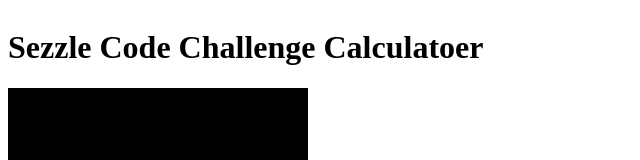
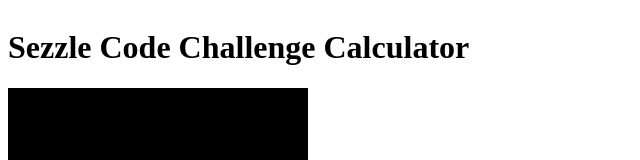
Before and after one commit to KingmanDouglass/code-challenge, a React (Create React App) app: page / in a window 1280 px wide. Shown: the top 160 px of the page, without its empty margins (0-640 px from the left). Built offline with nearby package versions, Linux system fonts and the light colour scheme; no server answers.

Commit message:
i spelled calculator wrong in my header....

```diff
--- a/src/components/App/App.js
+++ b/src/components/App/App.js
@@ -6,7 +6,7 @@
 const App = () => (
   <div className="App">
     <header>
-      <h1>Sezzle Code Challenge Calculatoer</h1>
+      <h1>Sezzle Code Challenge Calculator</h1>
     </header>
     <Calculator />
   </div>
```
